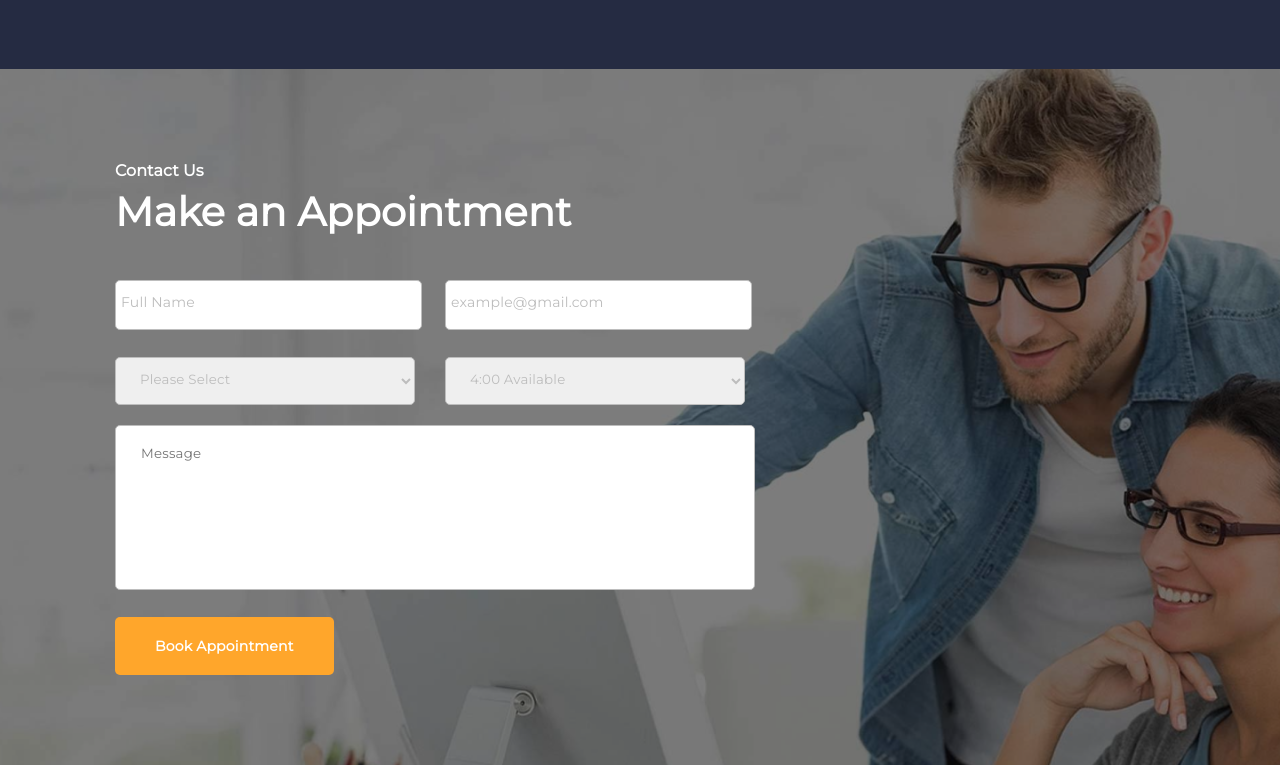
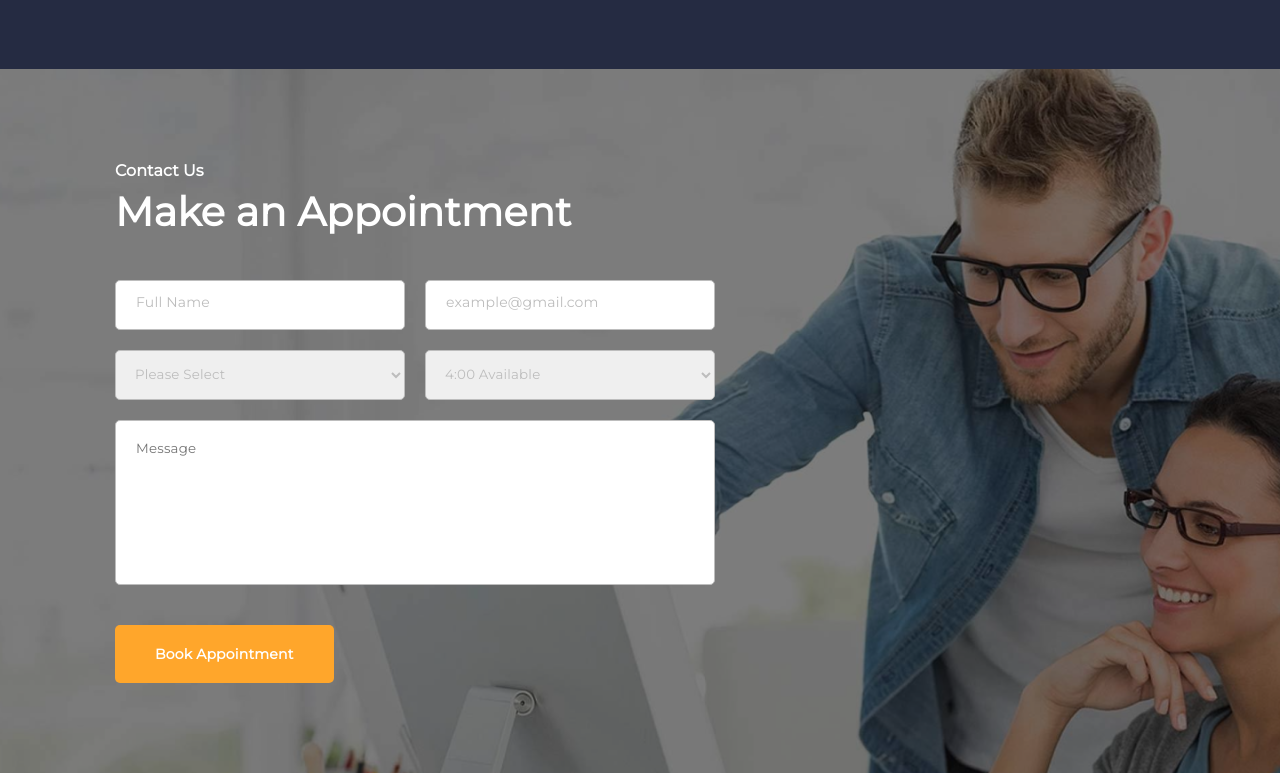
Before and after one commit to HappyJuliana/First_website_1, a plain HTML site: page index.html in a window 1280 px wide. Shown: the part 3551-4326 px from the top of the page. Drawn offline with Linux system fonts and the light colour scheme; no server answers.

Commit message:
added some corrections (in CSS) to the form

```diff
--- a/index.html
+++ b/index.html
@@ -544,8 +544,7 @@
             flex-direction: column;
             padding: 90px 0px;
             gap: 40px;
-            max-width: 640px;
-            width: 100%;
+            max-width: 600px;
             align-self: start;
         }
 
@@ -570,15 +569,14 @@
             grid-template-columns: repeat(2, 1fr);
             grid-template-rows: auto;
             grid-template-areas: 'name email'
-                'date time';
+                'date time'
+                'message message';
             grid-gap: 20px;
-            margin-bottom: 20px;
         }
 
         .form__grid-content {
             display: flex;
             flex-direction: column;
-            gap: 7px;
             width: 100%;
         }
 
@@ -610,26 +608,25 @@
         }
 
         .form textarea {
-            max-width: 600px;
             max-height: 140px;
             resize: none;
-            padding: 15px 460px 100px 25px;
+            padding: 15px 460px 100px 20px;
+            margin-bottom: 40px;
         }
 
         .form input[type="text"],
         .form input[type="email"],
         select {
-            width: 300px;
             max-height: 50px;
         }
 
         .form input[type="text"],
         .form input[type="email"] {
-            padding: 9px 0px 15px 5px;
+            padding: 9px 0px 15px 20px;
         }
 
         .form select {
-            padding: 13px 20px 15px 20px;
+            padding: 15px 20px 15px 15px;
         }
 
         .form .name,
@@ -646,10 +643,6 @@
             font-size: 14px;
             white-space: nowrap;
             width: min-content;
-        }
-
-        #submit_form {
-            margin-top: 20px;
         }
 
         .form__secondary .container {
```
